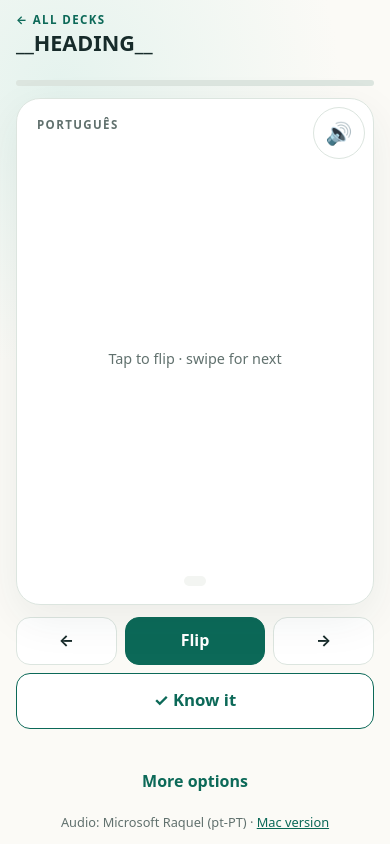
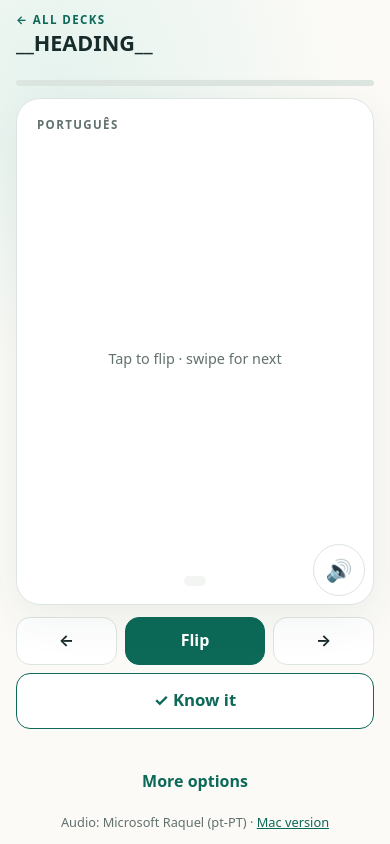
Before and after one commit to dmiix/portuguese-flashcards, a plain HTML site: page _build/mobile.html in a window 390 px wide. Drawn offline with Linux system fonts and the light colour scheme.

Commit message:
Mobile: move audio button to bottom-right corner of the card
Co-Authored-By: Claude Opus 5.5 <noreply@anthropic.com>

```diff
--- a/_build/mobile.html
+++ b/_build/mobile.html
@@ -37,7 +37,7 @@
     .face { position:absolute; inset:0; display:flex; flex-direction:column; justify-content:center; align-items:center; padding:52px 20px; border:1px solid var(--line); border-radius:24px; background:white; box-shadow:0 14px 45px #193d3212; backface-visibility:hidden; -webkit-backface-visibility:hidden; text-align:center; user-select:none; -webkit-user-select:none; }
     .back { transform:rotateY(180deg); background:var(--mint); }
     .side-label { position:absolute; top:18px; left:20px; color:var(--muted); font-size:.72rem; font-weight:700; letter-spacing:.12em; text-transform:uppercase; }
-    .say { position:absolute; top:8px; right:8px; width:52px; height:52px; padding:0; border-radius:99px; font-size:1.35rem; }
+    .say { position:absolute; bottom:8px; right:8px; width:52px; height:52px; padding:0; border-radius:99px; font-size:1.35rem; }
     .speaker { margin:0 0 8px; color:var(--green); font-size:.85rem; font-weight:750; letter-spacing:.08em; text-transform:uppercase; }
     .speaker:empty { display:none; }
     .term { margin:0; font-size:clamp(2.2rem,10vw,4rem); font-weight:750; line-height:1.15; overflow-wrap:anywhere; }
```
Also changed, not shown: numbers-and-days/mobile.html (+1 -1 lines).
